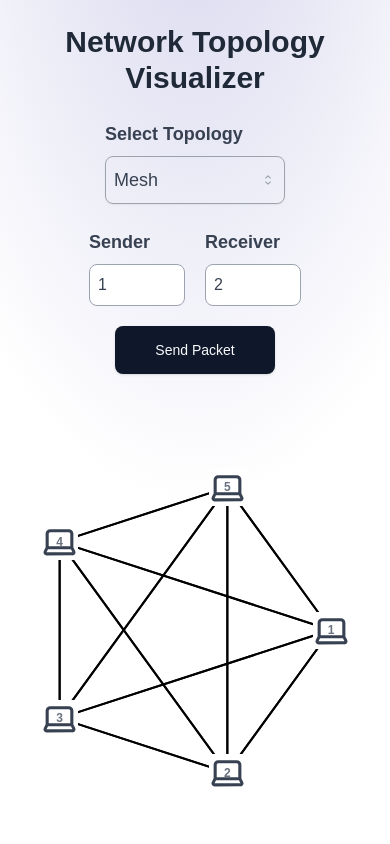
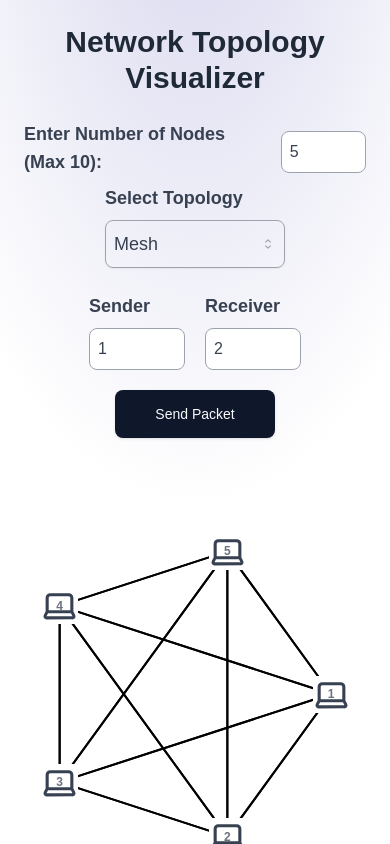
Before and after one commit to TheCoderAdi/NetCraft, a Next.js app: page /visualiser in a window 390 px wide. Built offline with nearby package versions, Linux system fonts and the light colour scheme.

Commit message:
refactor: Improve responsiveness of TopologyVisualizer component

```diff
--- a/app/visualiser/page.tsx
+++ b/app/visualiser/page.tsx
@@ -15,7 +15,7 @@ const VisualizerPage = () => {
   const [packetPosition, setPacketPosition] = useState({ x: 0, y: 0 });
   const [rejections, setRejections] = useState<number[]>([]);
 
-  const numNodes = 5;
+  const [numNodes, setNumNodes] = useState(5);
 
   useEffect(() => {
     if (isTransferring) {
@@ -79,6 +79,7 @@ const VisualizerPage = () => {
 
                     setTimeout(() => {
                       setIsReached(false);
+                      setRejections([]);
                     }, 300);
                   } else {
                     movePacket();
@@ -147,6 +148,7 @@ const VisualizerPage = () => {
                   setIsReached(true);
                   setTimeout(() => {
                     setIsReached(false);
+                    setRejections([]);
                   }, 300);
                 } else {
                   setTimeout(transferAlongBackbone, 500);
@@ -242,6 +244,7 @@ const VisualizerPage = () => {
               setIsReached(true);
               setTimeout(() => {
                 setIsReached(false);
+                setRejections([]);
               }, 300);
             }
           };
@@ -278,6 +281,7 @@ const VisualizerPage = () => {
             setIsReached(true);
             setTimeout(() => {
               setIsReached(false);
+              setRejections([]);
             }, 300);
           }
         };
@@ -343,9 +347,9 @@ const VisualizerPage = () => {
 
     return (
       <>
-        {Array.from({ length: 2 }, (_, i) => (
+        {Array.from({ length: numNodes - 1 }, (_, i) => (
           <line
-            key={`star-left-${i}`}
+            key={`star-${i}`}
             x1={centerX}
             y1={centerY}
             x2={getX(i + 1)}
@@ -354,22 +358,9 @@ const VisualizerPage = () => {
             strokeWidth="2"
           />
         ))}
-
-        {Array.from({ length: 2 }, (_, i) => (
-          <line
-            key={`star-right-${i}`}
-            x1={centerX}
-            y1={centerY}
-            x2={getX(i + 3)}
-            y2={getY(i + 3)}
-            stroke="black"
-            strokeWidth="2"
-          />
-        ))}
       </>
     );
   };
-
   const renderRingConnections = () => (
     <>
       {Array.from({ length: numNodes }, (_, i) => (
@@ -417,7 +408,9 @@ const VisualizerPage = () => {
       case "Ring":
         return 200 + 150 * Math.cos((2 * Math.PI * index) / numNodes);
       case "Star":
-        return index === 0 ? 200 : 100 + (index % 2) * 200;
+        return index === 0
+          ? 200
+          : 200 + 150 * Math.cos((2 * Math.PI * index) / (numNodes - 1));
       case "Bus":
         return 100 + index * 100;
       default:
@@ -431,12 +424,19 @@ const VisualizerPage = () => {
       case "Ring":
         return 200 + 150 * Math.sin((2 * Math.PI * index) / numNodes);
       case "Star":
-        return index === 0 ? 200 : index <= 2 ? 100 : 300;
+        return index === 0
+          ? 200
+          : 200 + 150 * Math.sin((2 * Math.PI * index) / (numNodes - 1));
       case "Bus":
         return 200;
       default:
         return 200;
     }
+  };
+
+  const handleNumNodesChange = (e: React.ChangeEvent<HTMLInputElement>) => {
+    const value = Math.min(10, Math.max(1, Number(e.target.value)));
+    setNumNodes(value);
   };
 
   return (
@@ -450,6 +450,19 @@ const VisualizerPage = () => {
       <h1 className="text-4xl font-bold mb-6 text-gray-800 max-sm:text-center max-md:text-3xl">
         Network Topology Visualizer
       </h1>
+      <div className="flex items-center justify-center gap-3">
+        <label className="text-lg font-semibold mb-2">
+          Enter Number of Nodes (Max 10):
+        </label>
+        <input
+          type="number"
+          value={numNodes}
+          onChange={handleNumNodesChange}
+          className="p-2 border border-gray-400 rounded-lg w-24"
+          min="1"
+          max="10"
+        />
+      </div>
 
       <TopologySelector
         topology={topology}
@@ -471,7 +484,6 @@ const VisualizerPage = () => {
         renderConnections={renderConnections}
         getX={getX}
         getY={getY}
-        sender={sender}
         receiver={receiver}
         packetPosition={packetPosition}
         isTransferring={isTransferring}
--- a/components/shared/TopologyVisualizer.tsx
+++ b/components/shared/TopologyVisualizer.tsx
@@ -14,6 +14,7 @@ interface Props {
 }
 
 const TopologyVisualizer = ({
+  topology,
   numNodes,
   renderConnections,
   getX,
@@ -23,9 +24,27 @@ const TopologyVisualizer = ({
   isTransferring,
   isReached,
   rejections,
-}: Props) => (
-  <div className="relative mt-8 w-[428px] h-[400px] max-md:w-[600px] max-sm:w-[428px]">
-    <svg className="absolute w-[501px] h-[400px]">{renderConnections()}</svg>
+}: Props) => {
+  const currentBusWidth = numNodes * 100 + 1 + "px";
+  return (
+    <div
+      className={`relative mt-8 w-[428px] h-[400px] max-md:w-[600px] max-sm:w-[428px] ${
+        topology === "Bus" && numNodes > 6
+          ? "right-[20%]"
+          : topology === "Bus" && numNodes <= 5
+          ? "right-[10%]"
+          : ""
+      }
+      `}
+    >
+      <svg
+        className={`absolute h-[400px]`}
+        style={{
+          width: `${topology === "Bus" ? currentBusWidth : "501px"}`,
+        }}
+      >
+        {renderConnections()}
+      </svg>
       {Array.from({ length: numNodes }, (_, index) => {
         return (
           <div
@@ -64,5 +83,6 @@ const TopologyVisualizer = ({
       )}
     </div>
   );
+};
 
 export default TopologyVisualizer;
```
Lines whose indentation alone changed are shown as unchanged.
